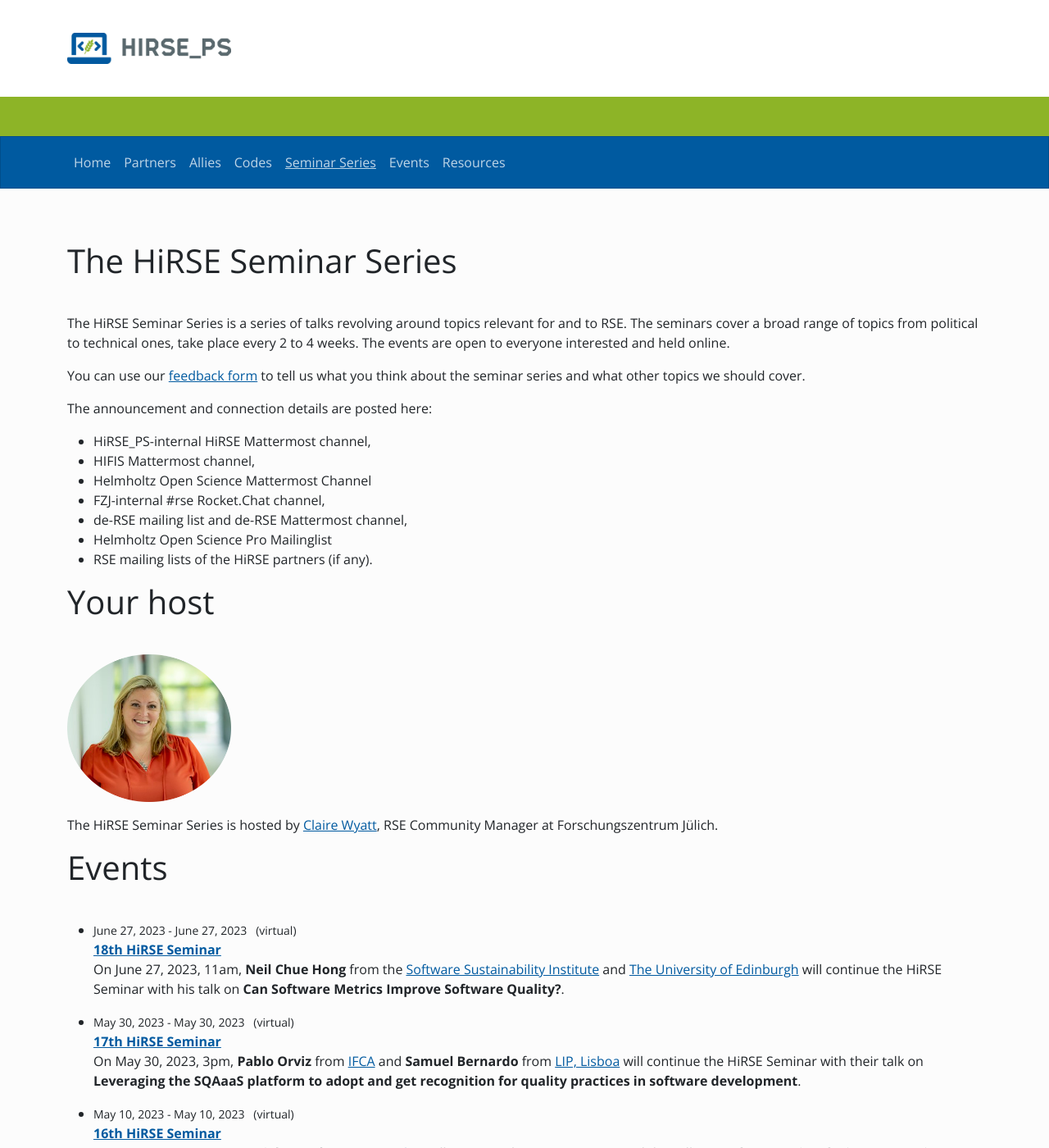
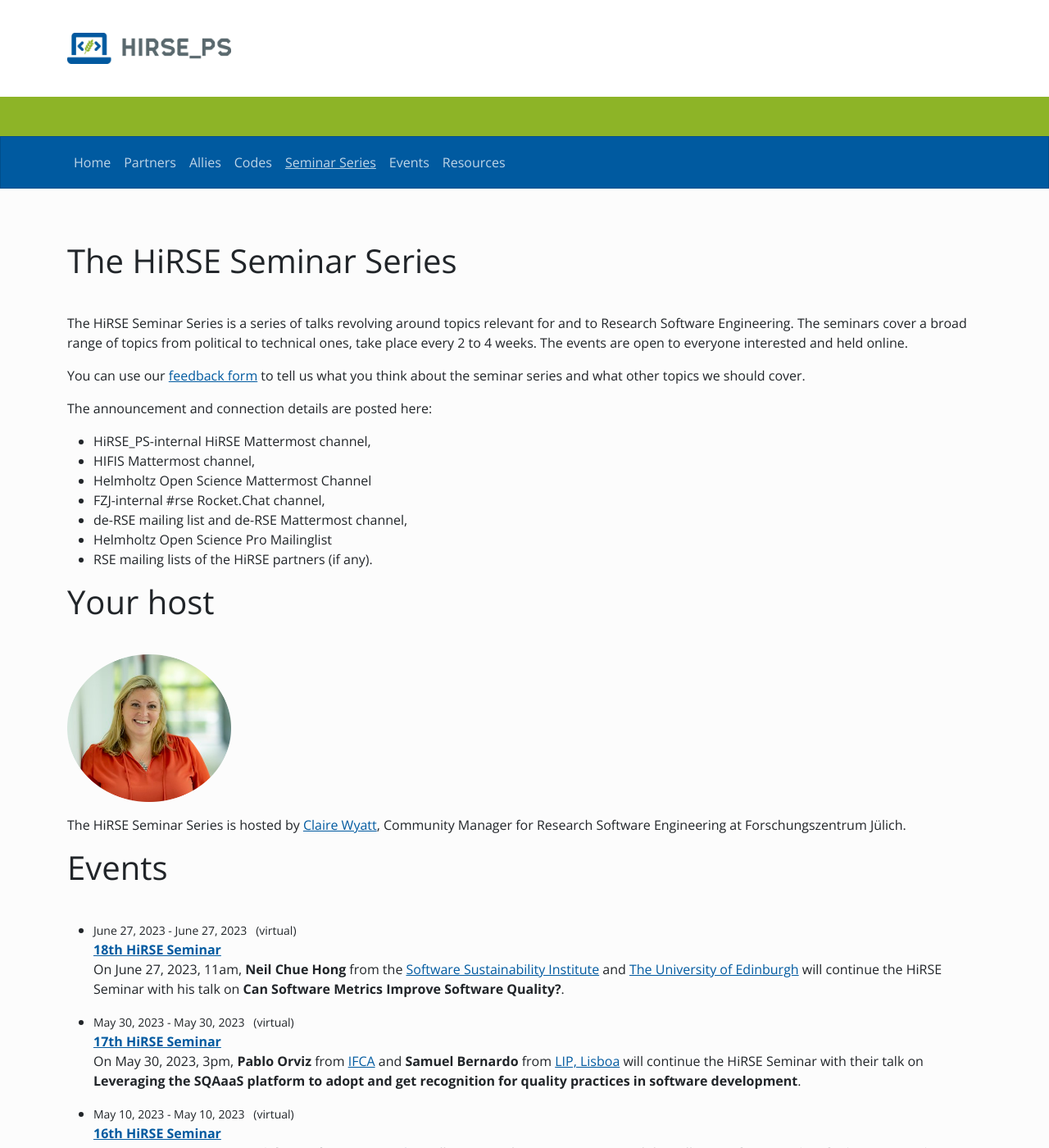
Before and after one commit to Helmholtz-HiRSE/helmholtz-hirse.github.io, a Jekyll site: the page built from series.md, in a window 1280 px wide and 1400 px high. Shown: the whole window at 82% size. Built offline with Jekyll 4.4.1, drawn with Linux system fonts in a browser that asks for light colours; nearby versions of some CDN libraries.

Commit message:
Update series.md

```diff
--- a/series.md
+++ b/series.md
@@ -5,7 +5,7 @@
 
 # The HiRSE Seminar Series
 
-The HiRSE Seminar Series is a series of talks revolving around topics relevant for and to RSE.
+The HiRSE Seminar Series is a series of talks revolving around topics relevant for and to Research Software Engineering.
 The seminars cover a broad range of topics from political to technical ones, take place every 2 to 4 weeks.
 The events are open to everyone interested and held online.
 
@@ -22,10 +22,9 @@
 - RSE mailing lists of the HiRSE partners (if any).
 
 # Your host
-
 <img width="200" src="assets/claire.png">
 
-The HiRSE Seminar Series is hosted by [Claire Wyatt](https://www.fz-juelich.de/profile/wyatt_cl), RSE Community Manager at Forschungszentrum Jülich.
+The HiRSE Seminar Series is hosted by [Claire Wyatt](https://www.fz-juelich.de/profile/wyatt_cl), Community Manager for Research Software Engineering at Forschungszentrum Jülich.
 
 
 # Events
```
